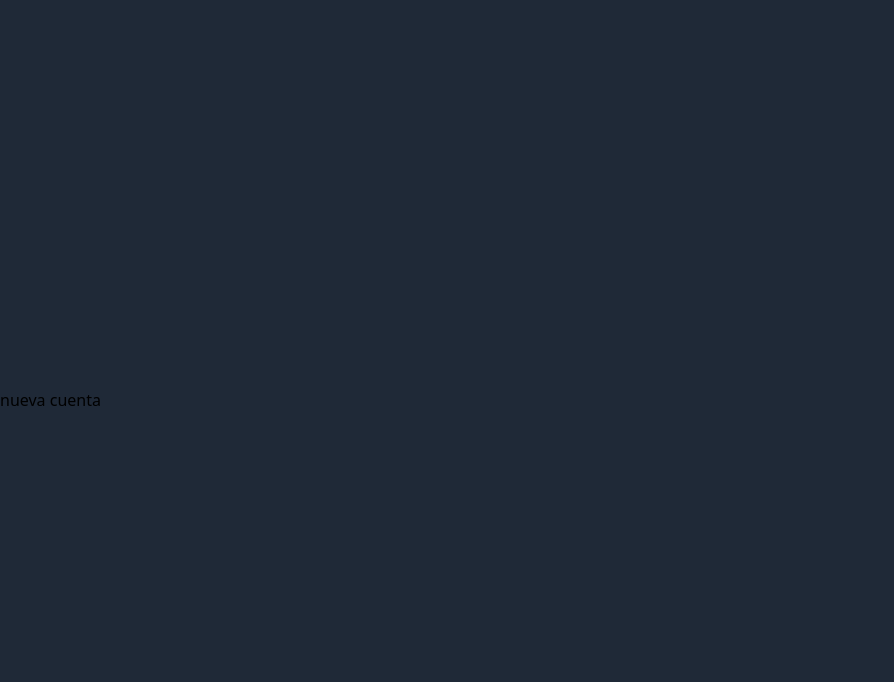
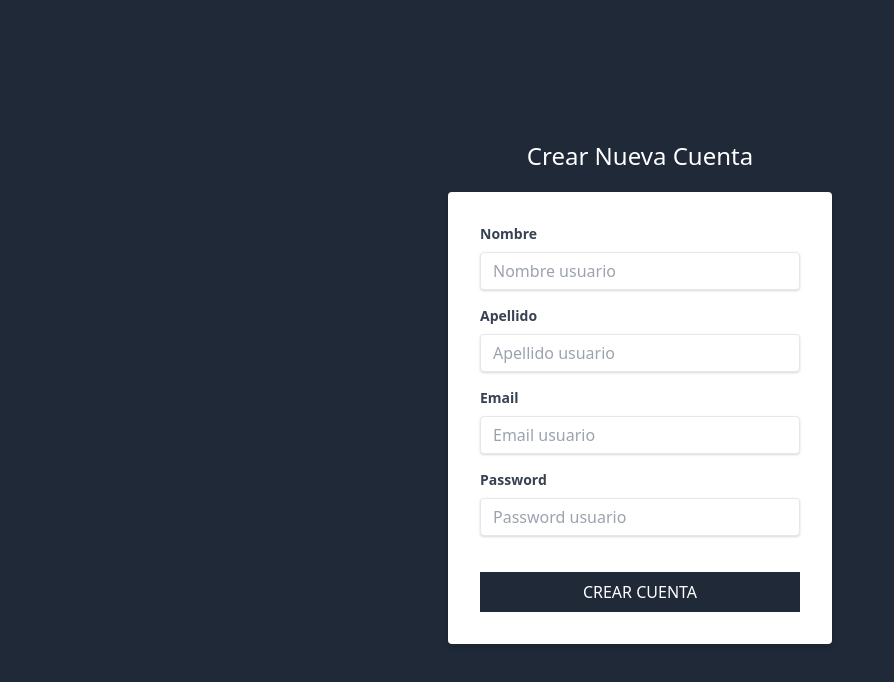
Before and after one commit to wascasla/crmclientenext, a Next.js app: page /nuevacuenta in a window 1280 px wide. Shown: the top 682 px of the page, without its empty margins (0-894 px from the left). Built offline with nearby package versions, Linux system fonts and the light colour scheme.

Commit message:
ADD pages login and nuevacuenta

```diff
--- a/pages/nuevacuenta.js
+++ b/pages/nuevacuenta.js
@@ -5,7 +5,73 @@
     return (
         <>
             <Layout>
-                <h1>nueva cuenta</h1>
+                <h1 className="text-center text-2xl text-white font-light">Crear Nueva Cuenta</h1>
+
+                <div className="flex justify-center mt-5">
+                    <div className="w-full max-w-sm">
+                        <form className="bg-white rounded shadow-md px-8 pt-8 pb-8 mb-4">
+
+                        <div className="mb-4">
+                                <label className="block text-gray-700 text-sm font-bold mb-2" htmlFor="nombre">
+                                    Nombre
+                                </label>
+                                <input
+                                    className="shadow appearence-none border rounded w-full py-2 px-3 text-gray-700 leading-tight focus:outline-none focus:shadow-outline"
+                                    id="nombre"
+                                    type="text"
+                                    placeholder="Nombre usuario"
+
+                                />
+                            </div>
+                            <div className="mb-4">
+                                <label className="block text-gray-700 text-sm font-bold mb-2" htmlFor="apellido">
+                                    Apellido
+                                </label>
+                                <input
+                                    className="shadow appearence-none border rounded w-full py-2 px-3 text-gray-700 leading-tight focus:outline-none focus:shadow-outline"
+                                    id="apellido"
+                                    type="text"
+                                    placeholder="Apellido usuario"
+
+                                />
+                            </div>
+                            <div className="mb-4">
+                                <label className="block text-gray-700 text-sm font-bold mb-2" htmlFor="email">
+                                    Email
+                                </label>
+                                <input
+                                    className="shadow appearence-none border rounded w-full py-2 px-3 text-gray-700 leading-tight focus:outline-none focus:shadow-outline"
+                                    id="email"
+                                    type="email"
+                                    placeholder="Email usuario"
+
+                                />
+                            </div>
+
+                            <div className="mb-4">
+                                <label className="block text-gray-700 text-sm font-bold mb-2" htmlFor="password">
+                                    Password
+                                </label>
+                                <input
+                                    className="shadow appearence-none border rounded w-full py-2 px-3 text-gray-700 leading-tight focus:outline-none focus:shadow-outline"
+                                    id="password"
+                                    type="password"
+                                    placeholder="Password usuario"
+
+                                />
+                            </div>
+
+                            <input
+                                type="submit"
+                                className="bg-gray-800 w-full mt-5 p-2 text-white uppercase hover:bg-gray-900"
+                                value="Crear Cuenta"
+                            />
+
+                        </form>
+
+                    </div>
+
+                </div>
             </Layout>
         </>
     )
```
Also changed, not shown: pages/login.js (+41 -0 lines), 1 other file (tests, documents, lock files or other folders).
